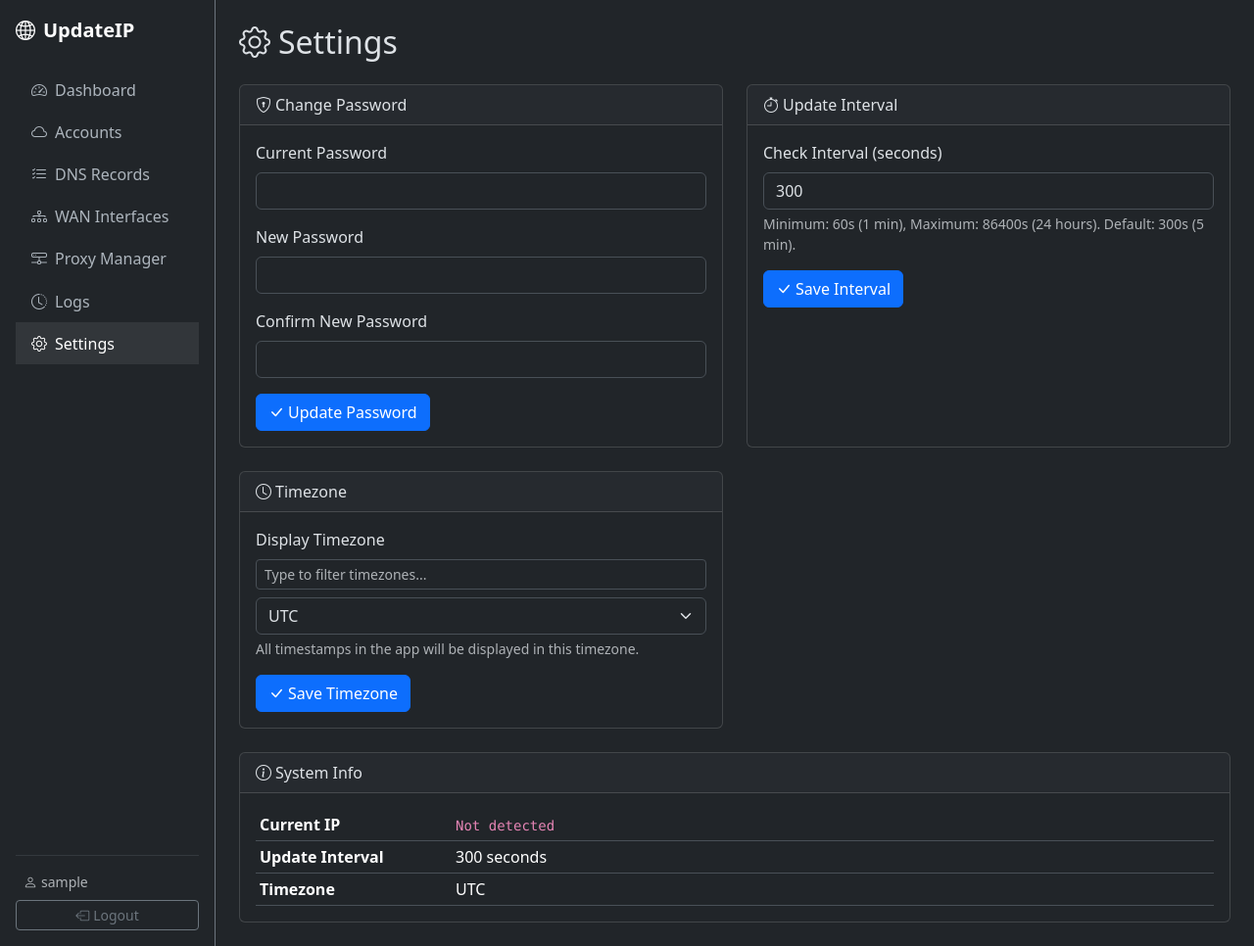
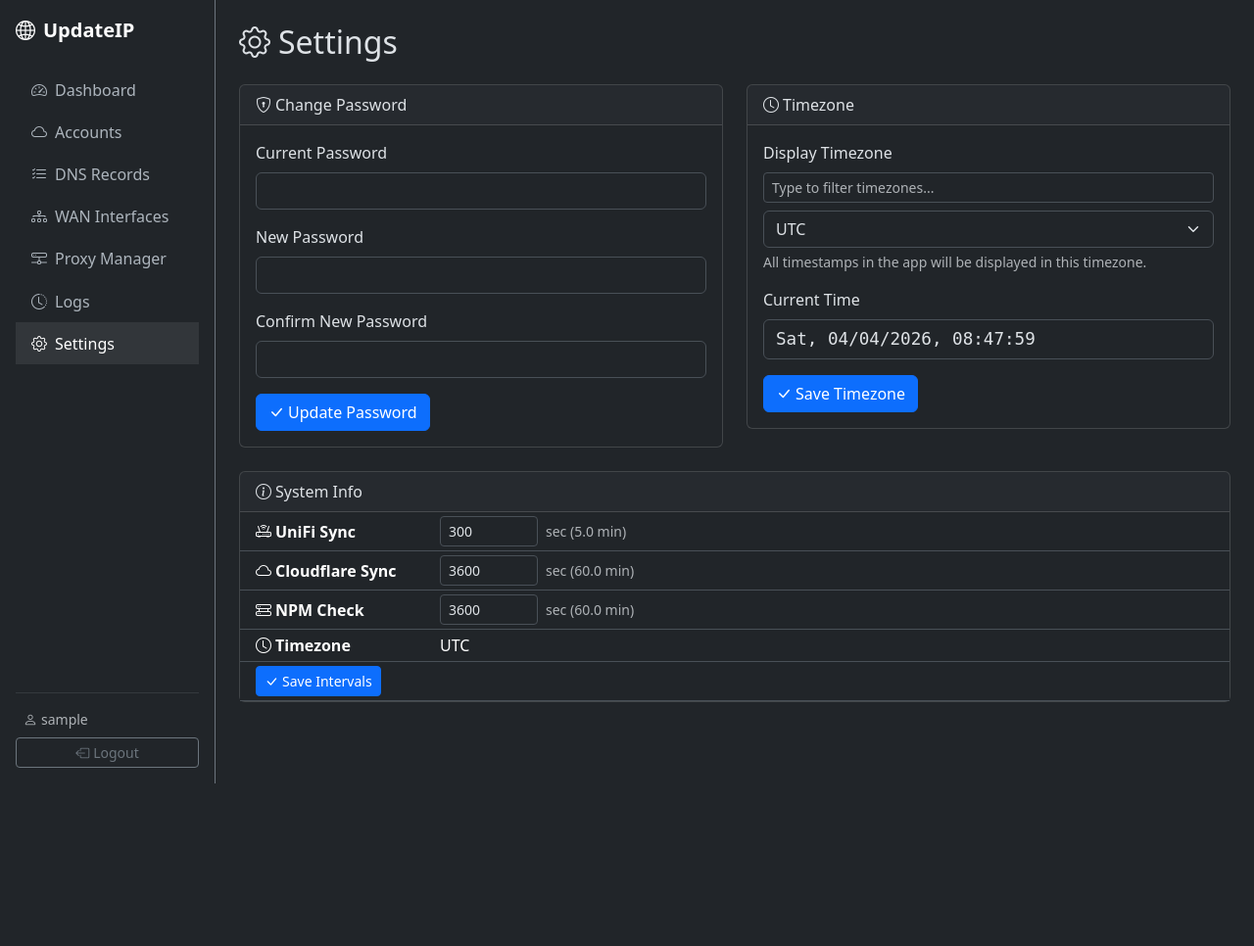
Before and after one commit to JuhaFIN1/UpdateIP_Cloudflare, a Flask app: page /settings in a window 1280 px wide. Shown: the whole page at 98% size. After the commit the page ends 800 px from the top, so only its background shows below. Run offline with Flask 3, Linux system fonts and the light colour scheme; the visitor is signed in with stand-in values (Sample User, id 1); data comes from the database, SQL or seed files in the repository; data that the repository does not hold is empty.

Commit message:
Merge IP check into UniFi sync, dashboard WAN IPs, inline settings intervals

```diff
--- a/app.py
+++ b/app.py
@@ -65,32 +65,80 @@ def ensure_admin():
     db.close()
 
 # ---------------------------------------------------------------------------
-# Scheduler job
+# Scheduler jobs
 # ---------------------------------------------------------------------------
 
-def scheduled_update():
+def scheduled_unifi_sync():
+    """Background job: refresh WAN IPs from UniFi, then check & update DNS."""
     with app.app_context():
+        client = get_unifi_client()
+        if client and client.is_connected():
+            wan_details = client.get_wan_details()
+            if wan_details:
+                db = get_db()
+                for unifi_name, info in wan_details.items():
+                    ip = info.get('ip', '')
+                    isp = info.get('isp_name', '') or info.get('isp_org', '')
+                    existing = db.execute(
+                        'SELECT id FROM wan_interfaces WHERE unifi_wan_name = ?', (unifi_name,)
+                    ).fetchone()
+                    if existing:
+                        db.execute(
+                            'UPDATE wan_interfaces SET current_ip = ?, isp_name = ?, last_checked = CURRENT_TIMESTAMP WHERE id = ?',
+                            (ip, isp, existing['id']))
+                db.commit()
+                db.close()
+                logger.info(f'UniFi sync: updated {len(wan_details)} WAN(s)')
+
+        # After refreshing WAN IPs, check for changes and update DNS
         logger.info('Scheduled IP check running')
         result = check_and_update_ip(force=False)
         logger.info(f'Scheduled update result: {result.get("message", "")}')
 
 
+def scheduled_cloudflare_sync():
+    """Background job: re-sync DNS records from all Cloudflare accounts."""
+    with app.app_context():
+        db = get_db()
+        accounts = db.execute('SELECT id FROM cf_accounts').fetchall()
+        db.close()
+        for acc in accounts:
+            _sync_account(acc['id'])
+        logger.info(f'Cloudflare sync: synced {len(accounts)} account(s)')
+
+
+def scheduled_npm_sync():
+    """Background job: refresh NPM proxy host data."""
+    with app.app_context():
+        client = get_npm_client()
+        if not client or not client.test_connection():
+            return
+        # Just verify connection is alive; NPM data is fetched live on page load
+        logger.info('NPM sync: connection verified')
+
+
 def reschedule_job():
     db = get_db()
-    row = db.execute('SELECT update_interval FROM settings WHERE id = 1').fetchone()
+    row = db.execute('SELECT unifi_interval, cloudflare_interval, npm_interval FROM settings WHERE id = 1').fetchone()
     db.close()
-    interval = row['update_interval'] if row else 300
 
-    if scheduler.get_job('ip_update'):
-        scheduler.remove_job('ip_update')
-    scheduler.add_job(
-        id='ip_update',
-        func=scheduled_update,
-        trigger='interval',
-        seconds=interval,
-        replace_existing=True
-    )
-    logger.info(f'Scheduler set to every {interval}s')
+    jobs = [
+        ('unifi_sync', scheduled_unifi_sync, row['unifi_interval'] if row else 300),
+        ('cloudflare_sync', scheduled_cloudflare_sync, row['cloudflare_interval'] if row else 3600),
+        ('npm_sync', scheduled_npm_sync, row['npm_interval'] if row else 3600),
+    ]
+
+    for job_id, func, interval in jobs:
+        if scheduler.get_job(job_id):
+            scheduler.remove_job(job_id)
+        scheduler.add_job(
+            id=job_id,
+            func=func,
+            trigger='interval',
+            seconds=interval,
+            replace_existing=True
+        )
+        logger.info(f'Scheduler: {job_id} set to every {interval}s')
 
 # ---------------------------------------------------------------------------
 # Routes: Auth
@@ -348,18 +396,20 @@ def settings():
                 db.commit()
                 flash('Password updated', 'success')
 
-        elif action == 'interval':
-            try:
-                interval = int(request.form.get('update_interval', 300))
-                if interval < 60:
-                    interval = 60
-                if interval > 86400:
-                    interval = 86400
-            except ValueError:
-                interval = 300
-            db.execute('UPDATE settings SET update_interval = ? WHERE id = 1', (interval,))
+        elif action == 'sync_intervals':
+            def _clamp(val, lo=60, hi=86400, default=300):
+                try:
+                    v = int(val)
+                    return max(lo, min(hi, v))
+                except (ValueError, TypeError):
+                    return default
+            unifi_int = _clamp(request.form.get('unifi_interval'), default=300)
+            cf_int = _clamp(request.form.get('cloudflare_interval'), default=3600)
+            npm_int = _clamp(request.form.get('npm_interval'), default=3600)
+            db.execute('UPDATE settings SET unifi_interval = ?, cloudflare_interval = ?, npm_interval = ? WHERE id = 1',
+                       (unifi_int, cf_int, npm_int))
             db.commit()
-            flash(f'Update interval set to {interval} seconds', 'success')
+            flash('Sync intervals updated', 'success')
             reschedule_job()
 
         elif action == 'timezone':
--- a/templates/settings.html
+++ b/templates/settings.html
@@ -6,7 +6,7 @@
 <div class="row">
     <!-- Change Password -->
     <div class="col-lg-6 mb-4">
-        <div class="card h-100">
+        <div class="card">
             <div class="card-header">
                 <i class="bi bi-shield-lock me-1"></i>Change Password
             </div>
@@ -33,34 +33,9 @@
         </div>
     </div>
 
-    <!-- Update Interval -->
-    <div class="col-lg-6 mb-4">
-        <div class="card h-100">
-            <div class="card-header">
-                <i class="bi bi-stopwatch me-1"></i>Update Interval
-            </div>
-            <div class="card-body">
-                <form method="POST">
-                    <input type="hidden" name="action" value="interval">
-                    <div class="mb-3">
-                        <label class="form-label">Check Interval (seconds)</label>
-                        <input type="number" name="update_interval" class="form-control"
-                               value="{{ settings['update_interval'] }}" min="60" max="86400" required>
-                        <div class="form-text">
-                            Minimum: 60s (1 min), Maximum: 86400s (24 hours). Default: 300s (5 min).
-                        </div>
-                    </div>
-                    <button type="submit" class="btn btn-primary">
-                        <i class="bi bi-check-lg me-1"></i>Save Interval
-                    </button>
-                </form>
-            </div>
-        </div>
-    </div>
-
     <!-- Timezone -->
     <div class="col-lg-6 mb-4">
-        <div class="card h-100">
+        <div class="card">
             <div class="card-header">
                 <i class="bi bi-clock me-1"></i>Timezone
             </div>
@@ -78,6 +53,10 @@
                             All timestamps in the app will be displayed in this timezone.
                         </div>
                     </div>
+                    <div class="mb-3">
+                        <label class="form-label">Current Time</label>
+                        <div class="form-control bg-dark" id="currentTime" style="font-family:monospace;font-size:1.1em;">—</div>
+                    </div>
                     <button type="submit" class="btn btn-primary">
                         <i class="bi bi-check-lg me-1"></i>Save Timezone
                     </button>
@@ -87,19 +66,52 @@
     </div>
 </div>
 
-<!-- Current info -->
+<!-- System Info -->
 <div class="card">
-    <div class="card-header">
-        <i class="bi bi-info-circle me-1"></i>System Info
+    <div class="card-header d-flex justify-content-between align-items-center">
+        <span><i class="bi bi-info-circle me-1"></i>System Info</span>
     </div>
-    <div class="card-body">
-        <table class="table table-sm mb-0">
-            <tr><td class="fw-bold" style="width:200px">Current IP</td><td><code>{{ settings['current_ip'] or 'Not detected' }}</code></td></tr>
-            <tr><td class="fw-bold">Update Interval</td><td>{{ settings['update_interval'] }} seconds</td></tr>
-            <tr><td class="fw-bold">Timezone</td><td>{{ settings['timezone'] }}</td></tr>
+    <div class="card-body p-0">
+        <form method="POST" id="sysInfoForm">
+            <input type="hidden" name="action" value="sync_intervals">
+            <table class="table table-sm mb-0 align-middle">
+                <tr>
+                    <td class="fw-bold ps-3" style="width:200px"><i class="bi bi-router me-1"></i>UniFi Sync</td>
+                    <td>
+                        <div class="d-flex align-items-center gap-2">
+                            <input type="number" name="unifi_interval" class="form-control form-control-sm" style="width:100px"
+                                   value="{{ settings['unifi_interval'] }}" min="60" max="86400">
+                            <span class="text-muted small">sec ({{ (settings['unifi_interval'] / 60)|round(1) }} min)</span>
+                        </div>
+                    </td>
+                </tr>
+                <tr>
+                    <td class="fw-bold ps-3"><i class="bi bi-cloud me-1"></i>Cloudflare Sync</td>
+                    <td>
+                        <div class="d-flex align-items-center gap-2">
+                            <input type="number" name="cloudflare_interval" class="form-control form-control-sm" style="width:100px"
+                                   value="{{ settings['cloudflare_interval'] }}" min="60" max="86400">
+                            <span class="text-muted small">sec ({{ (settings['cloudflare_interval'] / 60)|round(1) }} min)</span>
+                        </div>
+                    </td>
+                </tr>
+                <tr>
+                    <td class="fw-bold ps-3"><i class="bi bi-hdd-rack me-1"></i>NPM Check</td>
+                    <td>
+                        <div class="d-flex align-items-center gap-2">
+                            <input type="number" name="npm_interval" class="form-control form-control-sm" style="width:100px"
+                                   value="{{ settings['npm_interval'] }}" min="60" max="86400">
+                            <span class="text-muted small">sec ({{ (settings['npm_interval'] / 60)|round(1) }} min)</span>
+                        </div>
+                    </td>
+                </tr>
+                <tr>
+                    <td class="fw-bold ps-3"><i class="bi bi-clock me-1"></i>Timezone</td>
+                    <td>{{ settings['timezone'] }}</td>
+                </tr>
                 {% for w in wans %}
                 <tr>
-                <td class="fw-bold">{{ w['name'] }}
+                    <td class="fw-bold ps-3 text-nowrap">{{ w['name'] }}
                         {% if w['detect_method'] == 'unifi' %}<span class="badge bg-info ms-1">UniFi</span>
                         {% elif w['detect_method'] == 'static' %}<span class="badge bg-warning text-dark ms-1">Static</span>
                         {% endif %}
@@ -107,13 +119,40 @@
                     <td><code>{{ w['current_ip'] or 'Not detected' }}</code></td>
                 </tr>
                 {% endfor %}
+                <tr>
+                    <td class="ps-3" colspan="2">
+                        <button type="submit" class="btn btn-primary btn-sm">
+                            <i class="bi bi-check-lg me-1"></i>Save Intervals
+                        </button>
+                    </td>
+                </tr>
             </table>
+        </form>
     </div>
 </div>
 {% endblock %}
 
 {% block extra_js %}
 <script>
+// Live clock in configured timezone
+const tz = '{{ settings["timezone"] }}';
+function updateClock() {
+    const el = document.getElementById('currentTime');
+    if (!el) return;
+    try {
+        const now = new Date();
+        el.textContent = now.toLocaleString('en-GB', {
+            timeZone: tz,
+            weekday: 'short', year: 'numeric', month: '2-digit', day: '2-digit',
+            hour: '2-digit', minute: '2-digit', second: '2-digit', hour12: false
+        });
+    } catch (e) {
+        el.textContent = new Date().toLocaleString();
+    }
+}
+updateClock();
+setInterval(updateClock, 1000);
+
 // Make timezone select searchable via a text filter
 const sel = document.getElementById('timezoneSelect');
 if (sel) {
```
Also changed, not shown: database.py (+13 -1 lines), templates/dashboard.html (+9 -35 lines), README.md. Lines whose indentation alone changed are shown as unchanged.
